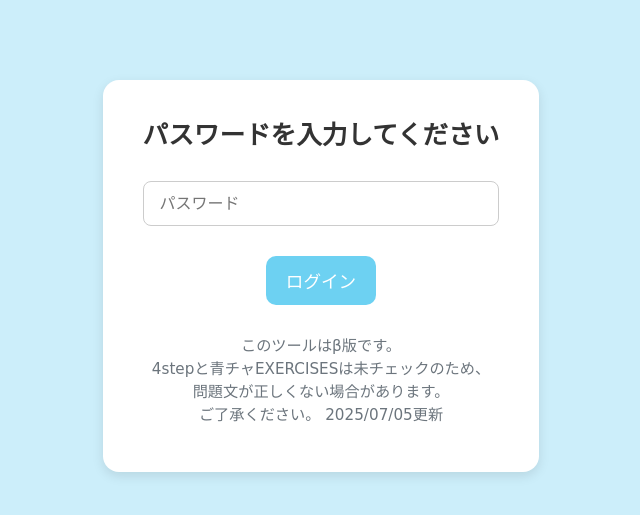
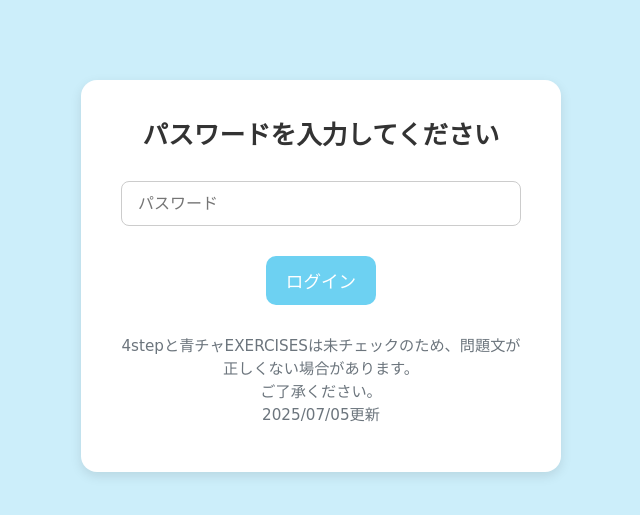
Before and after one commit to oganes-son/randomly, a Flask app: page /login in a window 1280 px wide. Shown: the top 515 px of the page, without its empty margins (319-959 px from the left). Run offline with Flask 3, Linux system fonts and the light colour scheme; some web fonts are replaced.

Commit message:
Update 7/5

```diff
--- a/templates/login.html
+++ b/templates/login.html
@@ -19,10 +19,9 @@
 
     <!-- ★★★注釈（本番用では消す） ★★★-->
     <div class="login-note">
-        <p>このツールはβ版です。<br>
-          4stepと青チャEXERCISESは未チェックのため、<br>
-          問題文が正しくない場合があります。<br>
-          ご了承ください。
+        <p>
+          4stepと青チャEXERCISESは未チェックのため、問題文が正しくない場合があります。<br>
+          ご了承ください。<br>
           2025/07/05更新
         </p>
     </div>
```
